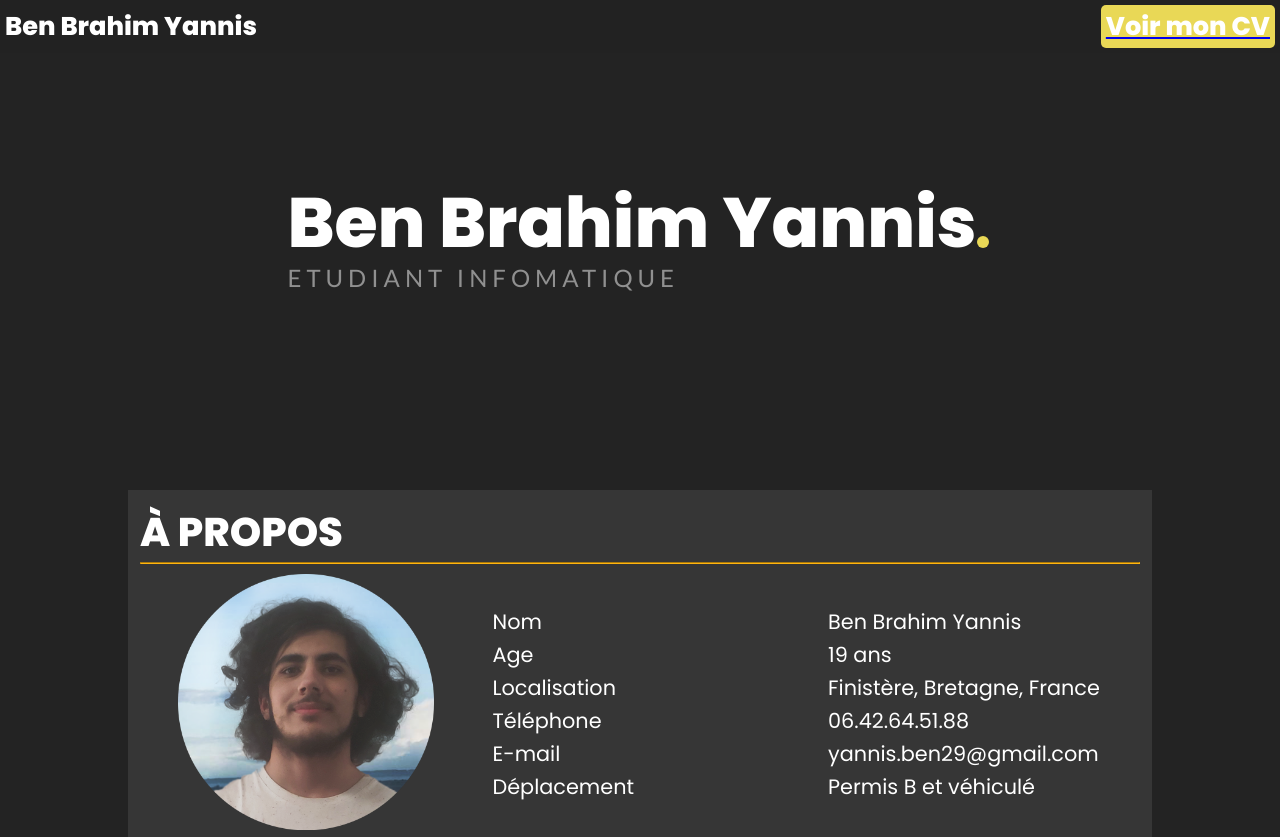
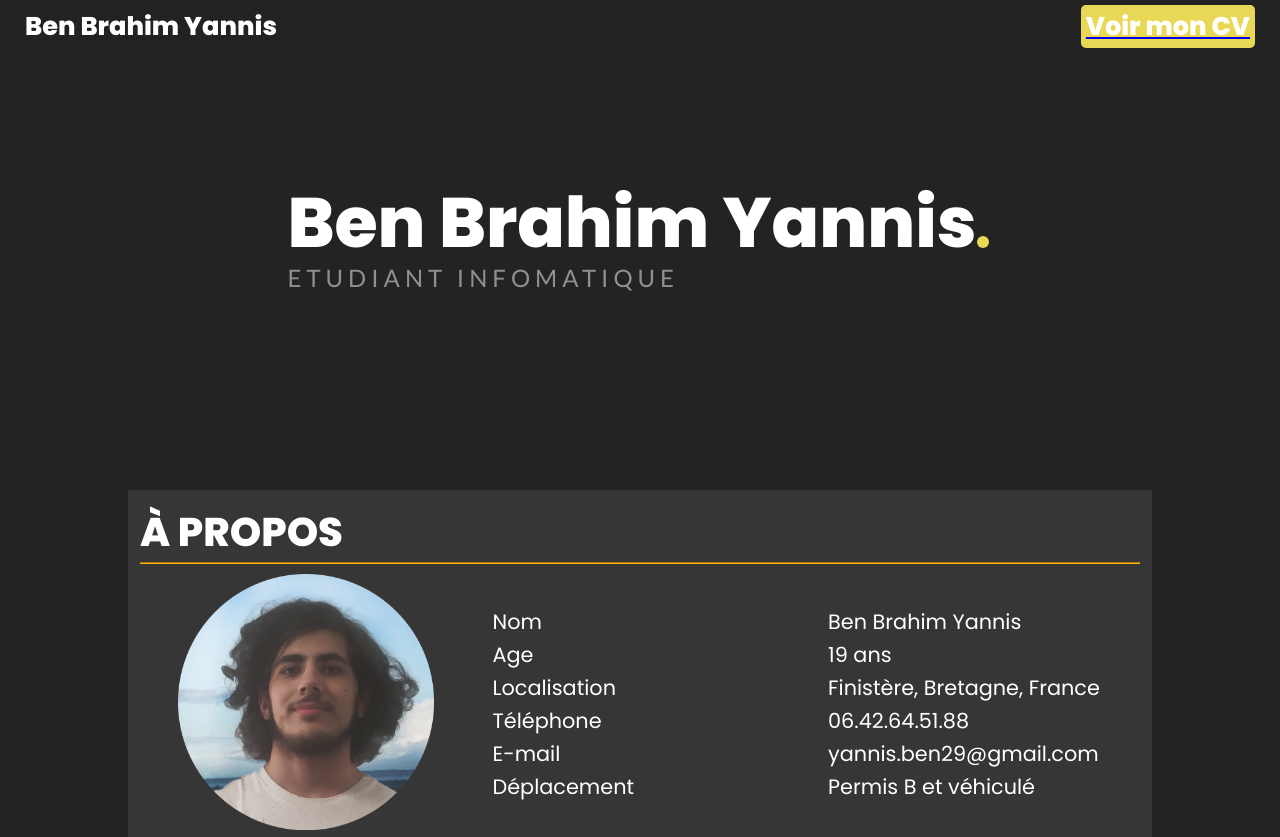
Before and after one commit to yannbenbrahim/yannbenbrahim.github.io, a plain HTML site: page index.html in a window 1280 px wide. Shown: the top 837 px of the page. Drawn offline with Linux system fonts and the light colour scheme.

Commit message:
ouiouioui

```diff
--- a/style.css
+++ b/style.css
@@ -222,7 +222,7 @@ nav h2 {
     color: white;
     font-size: 1.6em;
     font-family: "Poppins";
-    margin: 5px;
+    margin: 5px 25px;
 }
 
 nav a h2 {
@@ -230,7 +230,7 @@ nav a h2 {
     font-family: "Poppins";
     background-color: #e9d856;
     border-radius: 5px;
-    margin: 5px;
+    margin: 5px 25px;
     padding: 2px 5px;
     font-size: 1.6em;
 }
```
